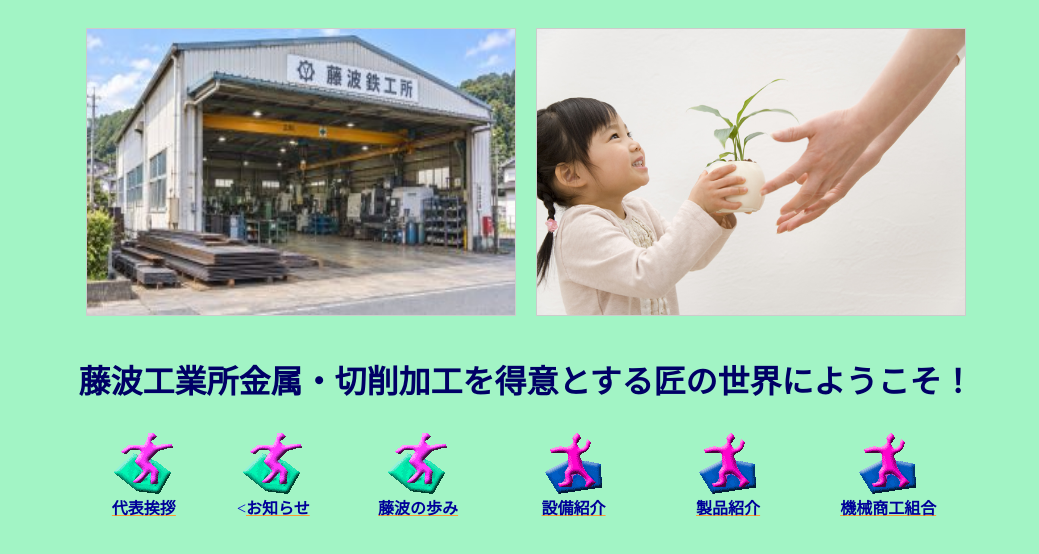
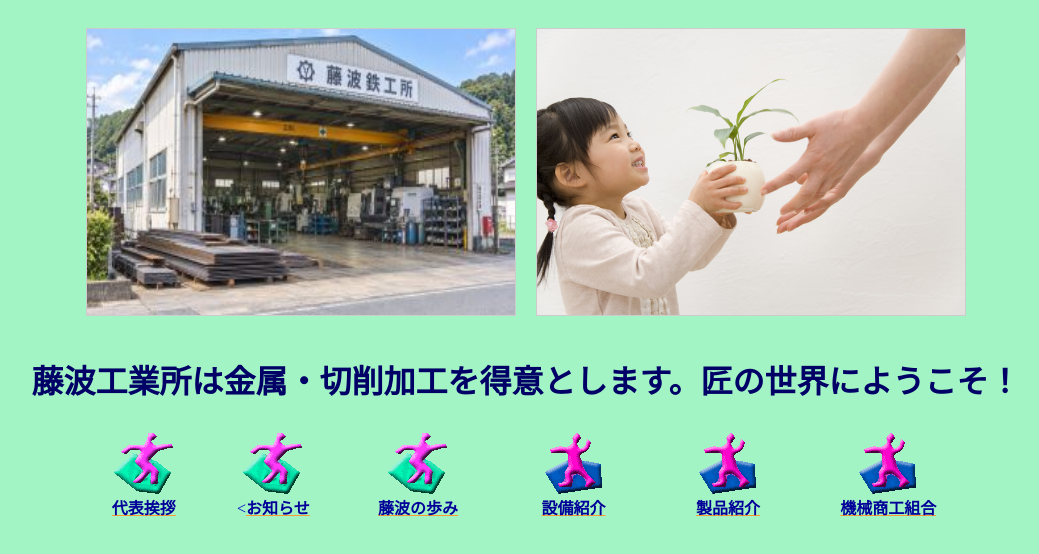
Before and after one commit to tanakashuhji-beep/my-website, a plain HTML site: page index.html in a window 1280 px wide. Shown: the whole page, without its empty margins (114-1153 px from the left). Drawn offline with Linux system fonts and the light colour scheme.

Commit message:
Update index.html

```diff
--- a/index.html
+++ b/index.html
@@ -5,7 +5,7 @@
  <meta name="GENERATOR" content="JustSystems Homepage Builder Version 21.0.5.0 for Windows">
  <meta name="google-site-verification" content="FGxbPN8PLxi_Sw9jqjz1RQSYL-lfW9D0UMNFhJ5SGCw" />
  <META name="Keywords" content="鋼材に魂を注入。製品と真摯に向き合う時間に酔い、匠の魂を響かせる。">
- <meta name="Description" content="三重県四日市市上海老町　藤波工業所は皆様に満足される社会に貢献する成果物を提供致します。貪欲に日本の匠の技術を守り・進化追求します。">
+ <meta name="Description" content="三重県四日市市上海老町　藤波工業所は皆様に満足され、社会に貢献する製品を提供致します。貪欲に日本の匠の技術を守り・進化追求します。">
  <meta name="google-site-verification" content="DGdQNDxONBe2pC8Rve685iaMpQcJ2ibzVWx-RWLKUOA" />
  <TITLE>藤波工業所金属・切削加工を得意とする匠の世界にようこそ❕</TITLE>
   <style>
@@ -30,7 +30,7 @@
   <img src="Factory_Fujinami.jpg" alt="藤波工業所">
   <img src="pic_g081.jpg"alt="画像2">
  </div>
-<h2 align="center"><FONT size="+3">藤波工業所金属・切削加工を得意とする匠の世界にようこそ！</FONT></h2>
+<h2 align="center"><FONT size="+3">藤波工業所は金属・切削加工を得意とします。匠の世界にようこそ！</FONT></h2>
 <div align="center">
   <table cellspacing="0" cellpadding="10" width="890">
    <TBODY>
```
